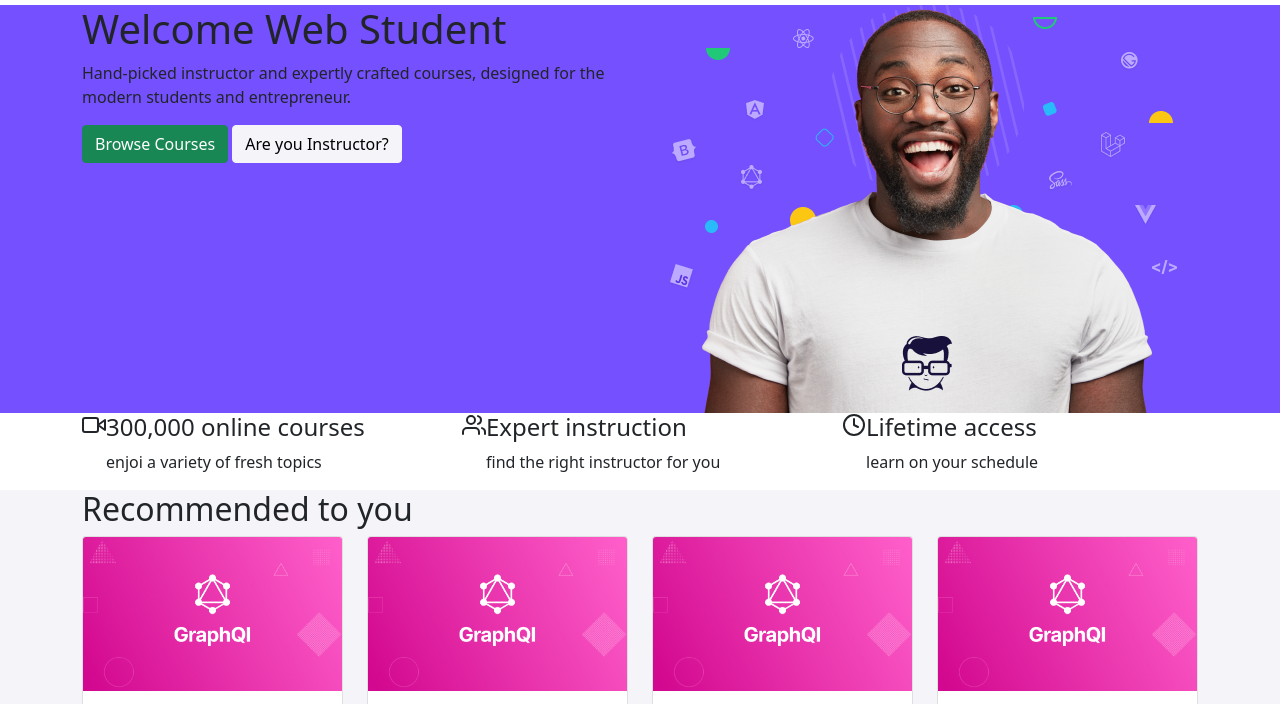
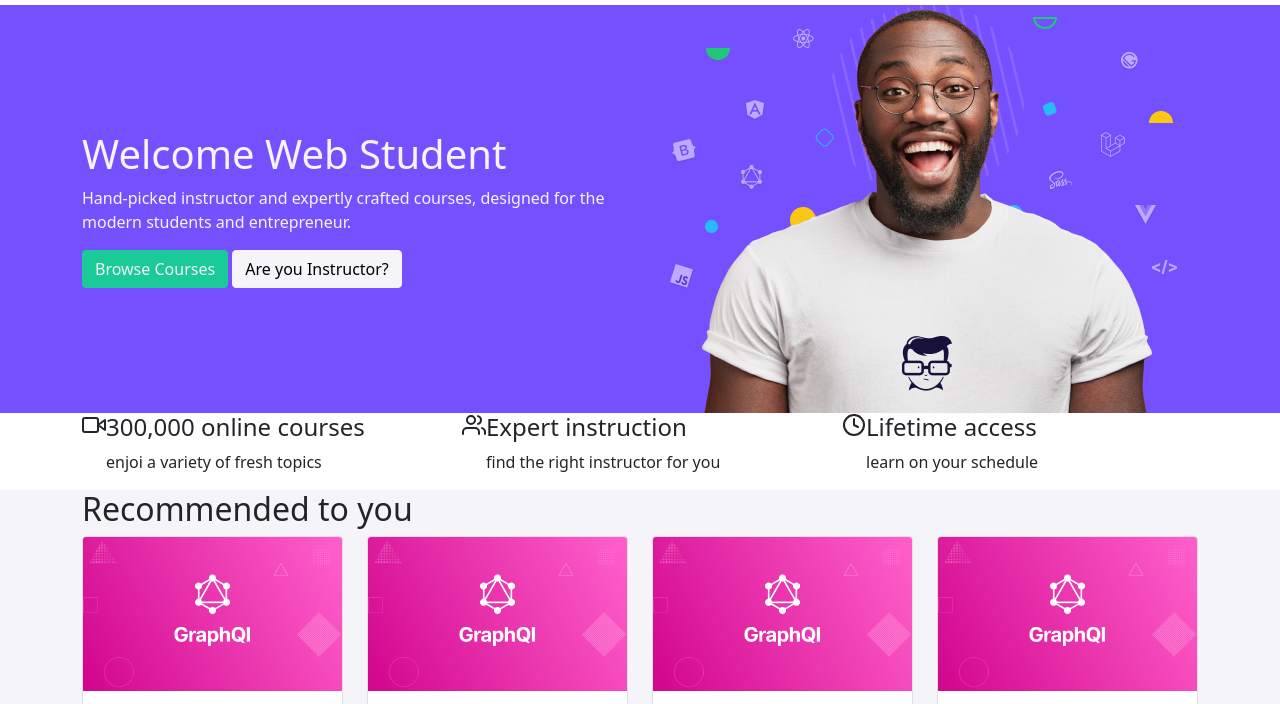
Before and after one commit to mkotcha/U2-W2-D4, a plain HTML site: page index.html in a window 1280 px wide. Shown: the part 51-755 px from the top of the page. Drawn offline with nearby package versions, Linux system fonts and the light colour scheme.

Commit message:
custom color

```diff
--- a/assets/scss/partials/_overrides.scss
+++ b/assets/scss/partials/_overrides.scss
@@ -28,4 +28,5 @@
 
 $blue: #7550fe;
 $light: #f5f4f8;
+$green: #1acb98;
 @import "../../../bootstrap/scss/bootstrap";
--- a/index.html
+++ b/index.html
@@ -114,11 +114,11 @@
       </nav>
     </header>
     <div class="bg-primary">
-      <div class="container-lg d-flex flex-column flex-lg-row">
-        <div>
+      <div class="container-lg d-flex flex-column flex-lg-row align-items-center">
+        <div class="text-light">
           <h1>Welcome Web Student</h1>
           <p>Hand-picked instructor and expertly crafted courses, designed for the modern students and entrepreneur.</p>
-          <button type="button" class="btn btn-success">Browse Courses</button>
+          <button type="button" class="btn btn-success text-light">Browse Courses</button>
           <button type="button" class="btn btn-light">Are you Instructor?</button>
         </div>
         <img src="assets/imgs/hero-img.png" alt="" />
```
Also changed, not shown: assets/css/style.css, dist/css/style.min.css, 1 other file.
